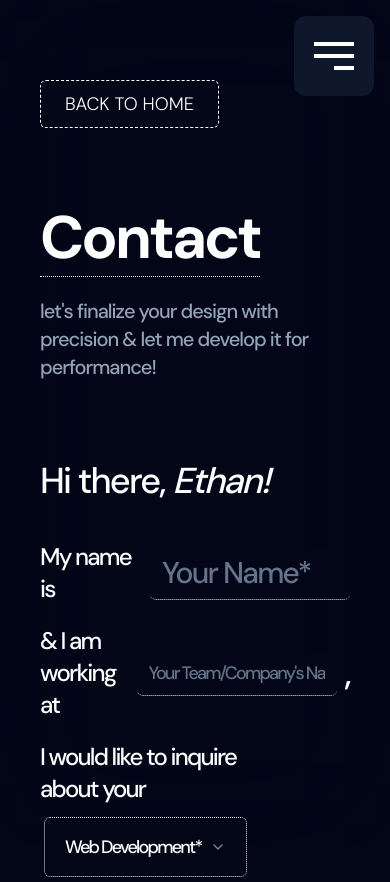
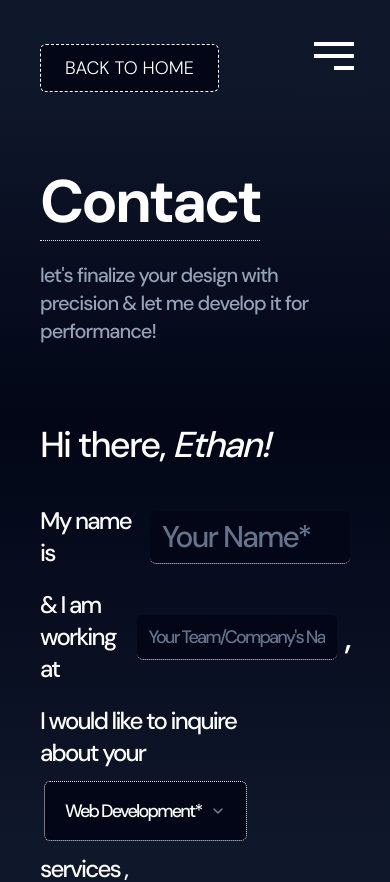
Before and after one commit to ethancreates/ethancreates-portfolio, a Next.js app: page /contact in a window 390 px wide. Shown: the top 882 px of the page. Built offline with nearby package versions, Linux system fonts and the light colour scheme.

Commit message:
updated bg with gradient instead of the solid slate-950

```diff
--- a/src/app/contact/page.tsx
+++ b/src/app/contact/page.tsx
@@ -61,7 +61,7 @@ const ContactPage = () => {
     <main className="px-5 max-md:px-10  max-w-screen-xl mx-auto pt-10 font-medium">
       {/* Top Part */}
       <div className="flex flex-col items-start">
-        <DottedButton className="mt-10 mb-20">
+        <DottedButton className="mt-1 lg:mt-10 mb-20">
           <Link href="/">
             <p className="text-lg">Back to Home</p>
           </Link>
--- a/src/app/layout.tsx
+++ b/src/app/layout.tsx
@@ -29,7 +29,7 @@ export default function RootLayout({
       <body
         className={cn(
           mainFont.className,
-          "antialiased  h-screen bg-slate-950 backdrop-blur-3xl text-white overflow-x-clip no-scrollbar"
+          "antialiased  h-screen bg-gradient-to-b from-slate-900 from-10% via-slate-950 via-50%  to-slate-900 to-100%  text-white overflow-x-clip no-scrollbar"
         )}
       >
         <Navbar />
```
